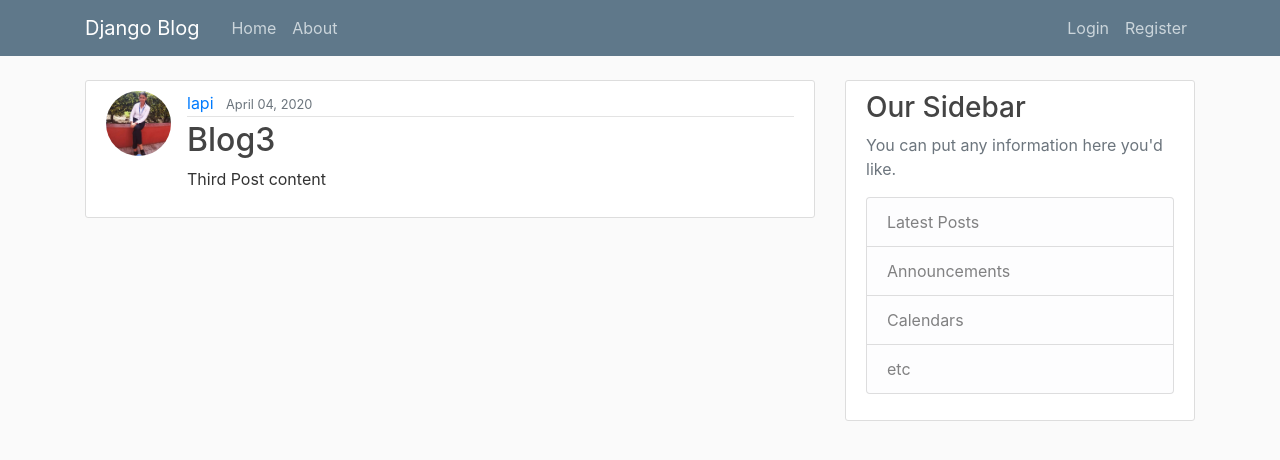
After one commit to AgrawalHimanshi/MediumBlog, a Django app: page /post/3/ in a window 1280 px wide. The commit adds this page. Shown: the top 460 px of the page. Run offline with Django 3.2, Linux system fonts and the light colour scheme; data comes from the database, SQL or seed files in the repository; both versions use the stored data as it was after the commit; some libraries are stand-ins or nearby versions.

Commit message:
update delete create post

```diff
--- a/blogApp/blog/models.py
+++ b/blogApp/blog/models.py
@@ -1,6 +1,8 @@
 from django.db import models
 from django.utils import timezone
 from django.contrib.auth.models import User
+from django.urls import reverse
+
 # Create your models here.
 class Post(models.Model):
     title=models.CharField(max_length=100)
@@ -10,3 +12,6 @@ class Post(models.Model):
 
     def __str__(self):
         return self.title
+
+    def get_absolute_url(self):
+        return reverse('post-detail',kwargs={'pk':self.pk})
--- a/blogApp/blog/templates/blog/base.html
+++ b/blogApp/blog/templates/blog/base.html
@@ -33,6 +33,7 @@
               <!-- Navbar Right Side -->
               <div class="navbar-nav">
                 {% if user.is_authenticated %}
+                <a class="nav-item nav-link" href="{% url 'post-create' %}">New Post</a>
                 <a class="nav-item nav-link" href="{% url 'profile' %}">Profile</a>
                   <a class="nav-item nav-link" href="{% url 'logout' %}">Logout</a>
                 {% else %}
--- a/blogApp/blog/templates/blog/home.html
+++ b/blogApp/blog/templates/blog/home.html
@@ -10,7 +10,7 @@
             <a class="mr-2" href="#">{{ post.author }}</a>
             <small class="text-muted">{{ post.date_posted | date:'F d, Y' }}</small>
           </div>
-          <h2><a class="article-title" href="#">{{ post.title }}</a></h2>
+          <h2><a class="article-title" href="{% url 'post-detail' post.id %}">{{ post.title }}</a></h2>
           <p class="article-content">{{ post.content }}</p>
         </div>
     </article>
--- /dev/null
+++ b/blogApp/blog/templates/blog/post_detail.html
@@ -0,0 +1,22 @@
+{% extends "blog/base.html" %}
+{% block content %}
+    <article class="media content-section">
+        <img class="rounded-circle article-img" src="{{ object.author.profile.image.url }}" >
+        <div class="media-body">
+          <div class="article-metadata">
+            <a class="mr-2" href="#">{{ object.author }}</a>
+            <small class="text-muted">{{ object.date_posted | date:'F d, Y' }}</small>
+            {% if object.author == user %}
+            <div>
+              <a class="btn btn-secondary btn-sm mt-1 mt-1" href="{% url 'post-update' object.id %}">Update</a>
+              <a class="btn btn-danger btn-sm mt-1 mt-1" href="{% url 'post-delete' object.id %}">Delete</a>
+            </div>
+            {% endif %}
+          </div>
+          <h2 class="article-title">{{ object.title }}</h2>
+          <p class="article-content">{{ object.content }}</p>
+        </div>
+    </article>
+
+
+{% endblock content %}
--- a/blogApp/blog/urls.py
+++ b/blogApp/blog/urls.py
@@ -1,6 +1,12 @@
 from django.urls import path,include
+from .views import PostListView,PostDetailView,PostCreateView,PostUpdateView,PostDeleteView
 from . import views
 urlpatterns = [
-    path('', views.home, name='blog-home'),
+    # path('', views.home, name='blog-home'),
+    path('', PostListView.as_view(), name='blog-home'),
+    path('post/new', PostCreateView.as_view(), name='post-create'),
+    path('post/<int:pk>/update', PostUpdateView.as_view(), name='post-update'),
+    path('post/<int:pk>/delete', PostDeleteView.as_view(), name='post-delete'),
+    path('post/<int:pk>/', PostDetailView.as_view(), name='post-detail'),
     path('about/',views.about,name='blog-about')
 ]
--- a/blogApp/blog/views.py
+++ b/blogApp/blog/views.py
@@ -1,5 +1,8 @@
 from django.shortcuts import render
+from django.contrib.auth.mixins import LoginRequiredMixin,UserPassesTestMixin
 from django.http import HttpResponse
+from django.views.generic import (
+            ListView,DetailView,CreateView,UpdateView,DeleteView)
 from .models import Post
 # Create your views here.
 
@@ -10,5 +13,43 @@ def home(request):
     }
     return render(request, 'blog/home.html',context)
 
+class PostListView(ListView):
+    model=Post
+    template_name='blog/home.html'
+    context_object_name='posts'
+    ordering=['-date_posted']
+
+class PostDetailView(DetailView):
+    model=Post
+
+class PostCreateView(LoginRequiredMixin ,CreateView):
+    model=Post
+    fields=['title','content']
+    def form_valid(self,form):
+        form.instance.author=self.request.user
+        return super().form_valid(form)
+
+class PostUpdateView(LoginRequiredMixin,UserPassesTestMixin ,UpdateView):
+    model=Post
+    fields=['title','content']
+    def form_valid(self,form):
+        form.instance.author=self.request.user
+        return super().form_valid(form)
+    def test_func(self):
+        post=self.get_object()
+        if self.request.user==post.author:
+            return True
+        return False
+
+class PostDeleteView(LoginRequiredMixin, UserPassesTestMixin ,DeleteView):
+    model=Post
+    success_url='/'
+    def test_func(self):
+        post=self.get_object()
+        if self.request.user==post.author:
+            return True
+        return False
+
+
 def about(request):
     return render(request, 'blog/about.html', {'title': 'About'})
```
Also changed, not shown: blogApp/blog/templates/blog/post_confirm_delete.html (added, +19 -0 lines), blogApp/blog/templates/blog/post_form.html (added, +17 -0 lines), blogApp/db.sqlite3.
